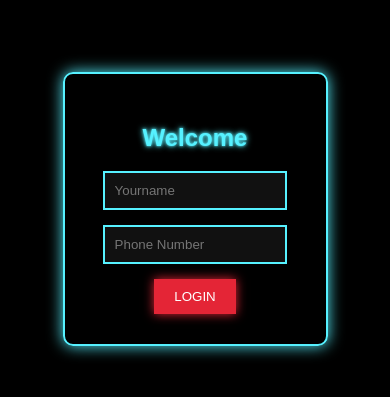
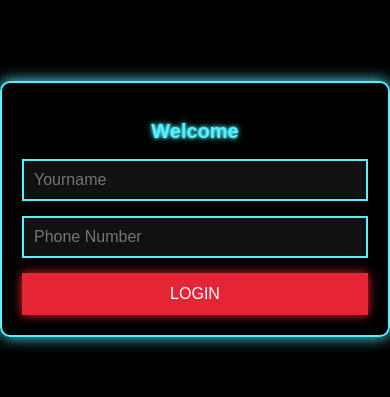
Before and after one commit to DinodhNethmitha/IP-Address-Finder-Free, a plain HTML site: page index.html in a window 390 px wide. Shown: the part 213-610 px from the top of the page. Drawn offline with Linux system fonts and the light colour scheme.

Commit message:
style.css

```diff
--- a/style.css
+++ b/style.css
@@ -9,32 +9,36 @@ body {
 }
 
 .login-box {
+  width: 90%;          /* ✅ responsive width */
+  max-width: 400px;    /* limit on large screens */
   border: 2px solid #56F1FF;
   padding: 30px;
   border-radius: 10px;
-  box-shadow: 0 0 15px #56F1FF; /* glow reduced */
+  box-shadow: 0 0 15px #56F1FF;
   text-align: center;
 }
 
 .neon {
   color: #56F1FF;
-  text-shadow: 0 0 3px #56F1FF, 0 0 6px #56F1FF; /* softer glow */
+  text-shadow: 0 0 3px #56F1FF, 0 0 6px #56F1FF;
 }
 
 input {
   display: block;
   margin: 15px auto;
   padding: 10px;
-  width: 80%;
+  width: 100%;         /* ✅ full width on mobile */
   border: 2px solid #56F1FF;
   background: #111;
   color: #56F1FF;
   outline: none;
+  box-sizing: border-box;
 }
 
 button {
-  padding: 10px 20px;
-  background: #E42536; /* red colour */
+  width: 100%;         /* ✅ full width button */
+  padding: 12px;
+  background: #E42536;
   color: #fff;
   border: none;
   cursor: pointer;
@@ -44,3 +48,16 @@ button:hover {
   background: #fff;
   color: #E42536;
 }
+
+/* ✅ Mobile adjustments */
+@media (max-width: 600px) {
+  .login-box {
+    padding: 20px;
+  }
+  .neon {
+    font-size: 20px;
+  }
+  input, button {
+    font-size: 16px;
+  }
+}
```
